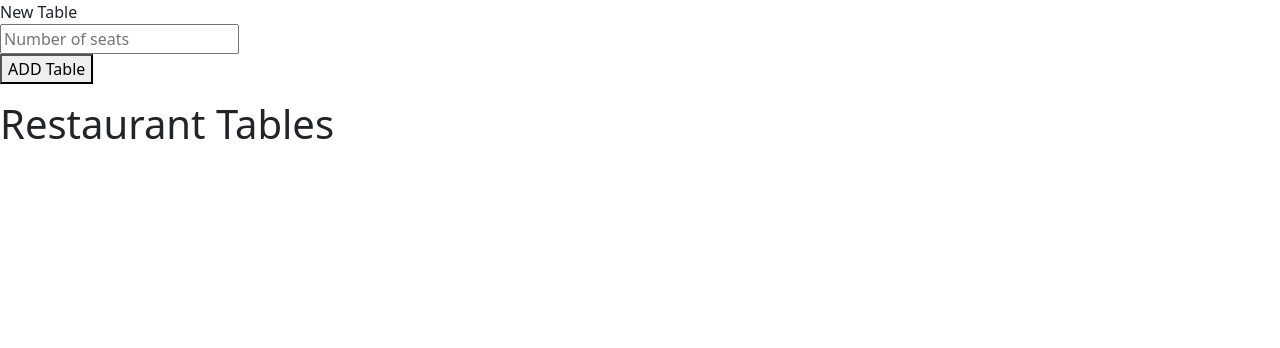
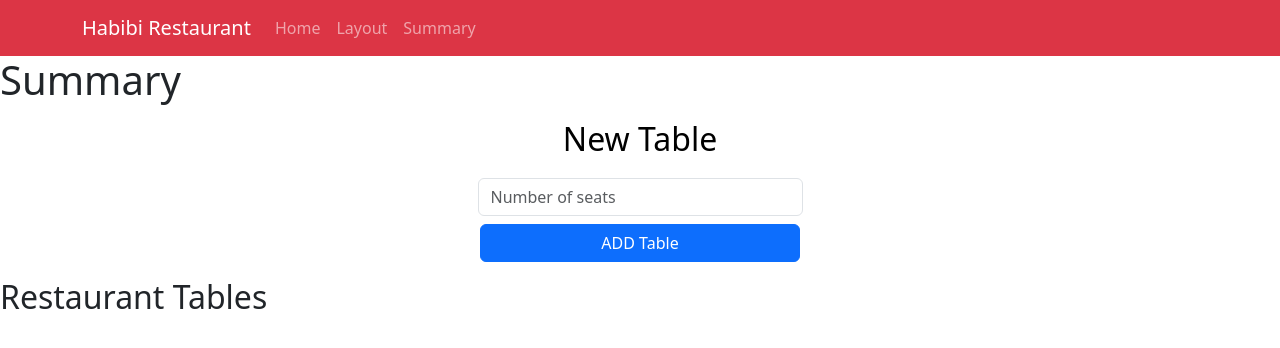
Before and after one commit to HabibiHaddad/React-App, a React (Create React App) app: page /summary in a window 1280 px wide. Shown: the top 348 px of the page. Built offline with nearby package versions, Linux system fonts and the light colour scheme.

Commit message:
fixed API key for security purposes, and partially done with the react-router dom config

```diff
--- a/package.json
+++ b/package.json
@@ -9,6 +9,7 @@
     "react": "^19.0.0",
     "react-bootstrap-validation": "^0.1.11",
     "react-dom": "^19.0.0",
+    "react-router-dom": "^7.1.1",
     "react-scripts": "5.0.1",
     "web-vitals": "^4.2.4"
   },
--- a/src/App.js
+++ b/src/App.js
@@ -5,12 +5,16 @@ import 'bootstrap/dist/css/bootstrap.min.css';
 import TableForm from './Components/TableForm';
 import TableCard from './Components/TableCard';
 import AlertComponent from './Components/AlertComponent';
-import { Row, Col, Container } from 'react-bootstrap';
+import { Row, Col, Container, Navbar } from 'react-bootstrap';
 import { doc, setDoc } from "firebase/firestore";
 import {db} from './config'
 import { collection, getDocs } from "firebase/firestore";
 import { deleteDoc } from "firebase/firestore";
-
+import { BrowserRouter, Routes, Route, Link} from "react-router-dom";
+import Layout from './Layout';
+import Home from './Home'
+import Nav from 'react-bootstrap/Nav';
+import Summary from './Summary'
 
 function App() {
   //newTable is an integer that includes the num of guests.
@@ -83,8 +87,26 @@ function App() {
 
   return (
     <>
+      <BrowserRouter>
+      <Navbar bg="danger" data-bs-theme="dark">
+        <Container>
+          <Navbar.Brand as={Link} to="/">Habibi Restaurant</Navbar.Brand>
+          <Nav className="me-auto">
+            <Nav.Link as={Link} to="/">Home</Nav.Link>
+            <Nav.Link as={Link} to="/layout">Layout</Nav.Link>
+            <Nav.Link as={Link} to="/summary">Summary</Nav.Link>
+          </Nav>
+        </Container>
+      </Navbar>
+
+      <Routes>
+        <Route path="/" element={<Home />} />
+        <Route path="/layout" element={<Layout />} />
+        <Route path="/summary" element={<Summary/>} />
+      </Routes>
+
       <TableForm newTable ={newTable} setNewTable={setNewTable} handleSubmit={handleSubmit}></TableForm>
-      <h1>Restaurant Tables</h1>
+      <h2>Restaurant Tables</h2>
       <Container >
         <Row xs={1} sm={2} md={3} lg={4} className="g-4">
 
@@ -100,6 +122,9 @@ function App() {
 
     <AlertComponent show={show} setShow={setShow} />
     </Container>
+    </BrowserRouter>
+
+
     </>
   )
 }
--- a/src/Components/TableForm.js
+++ b/src/Components/TableForm.js
@@ -3,19 +3,23 @@ import React from 'react';
 function TableForm({ newTable, setNewTable, handleSubmit }) {
   return (
     <form className="table" onSubmit={handleSubmit}>
-      <div className="table-row">
-        <label>New Table</label>
-        <br />
+      <div className="d-flex flex-column align-items-center vh-20 justify-content-center">
+        <label className="mb-1">
+          <h2>New Table</h2>
+        </label>
+
         <input
           type="number"
           name="num-guests"
+          className="form-control  mb-2"
+          style={{ width: '325px' }}
           value={newTable} // Controlled input
           required
           placeholder="Number of seats"
           onChange={(e) => setNewTable(e.target.value)} // Updates state on change
         />
-        <br />
-        <button className="add-table">ADD Table</button>
+
+        <button type="submit" className="btn btn-primary w-25">ADD Table</button>
       </div>
     </form>
   );
--- /dev/null
+++ b/src/Home.js
@@ -0,0 +1,5 @@
+const Home = () => {
+    return <h1>Home</h1>;
+  };
+
+  export default Home;
--- /dev/null
+++ b/src/Layout.js
@@ -0,0 +1,6 @@
+
+const Layout = () => {
+    return <div><h1>Features Page</h1><p>Here are the features of our restaurant...</p></div>;
+};
+
+export default Layout;
--- /dev/null
+++ b/src/Summary.js
@@ -0,0 +1,5 @@
+const Home = () => {
+    return <h1>Summary</h1>;
+  };
+
+  export default Home;
--- a/src/config.js
+++ b/src/config.js
@@ -4,14 +4,17 @@ import { getFirestore,collection,getDocs } from 'firebase/firestore';
 import { getStorage } from 'firebase/storage';
 
 // For Firebase JS SDK v7.20.0 and later, measurementId is optional
+const apiKey = process.env.REACT_APP_FIREBASE_API_KEY;
+console.log("API Key:", apiKey);
+console.log(process.env);
 const firebaseConfig = {
-    apiKey: "AIzaSyAoXH6rB6Lky9V-4FHg-i8DLOETOdK8Qy8",
-    authDomain: "myreactapp-5dea3.firebaseapp.com",
-    projectId: "myreactapp-5dea3",
-    storageBucket:  "myreactapp-5dea3.firebasestorage.app",
-    messagingSenderId: "430313904879",
-    appId: "1:430313904879:web:880956af8ad10e58b3191a",
-    measurementId: "G-8KCW4H1S3S"
+    apiKey: process.env.REACT_APP_FIREBASE_API_KEY,
+    authDomain: process.env.REACT_APP_FIREBASE_AUTH_DOMAIN,
+    projectId: process.env.REACT_APP_FIREBASE_PROJECT_ID,
+    storageBucket:  process.env.REACT_APP_FIREBASE_STORAGE_BUCKET,
+    messagingSenderId: process.env.REACT_APP_FIREBASE_MESSAGING_SENDER_ID,
+    appId: process.env.REACT_APP_FIREBASE_APP_ID,
+    measurementId: process.env.REACT_APP_FIREBASE_MEASUREMENT_ID
   };
 
   const app = initializeApp(firebaseConfig)
```
Also changed, not shown: 2 other files (tests, documents, lock files or other folders).
